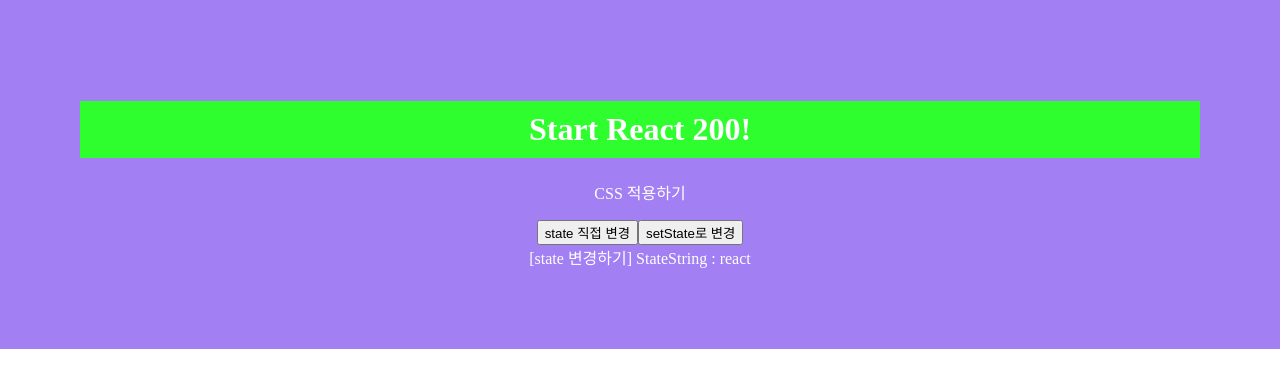
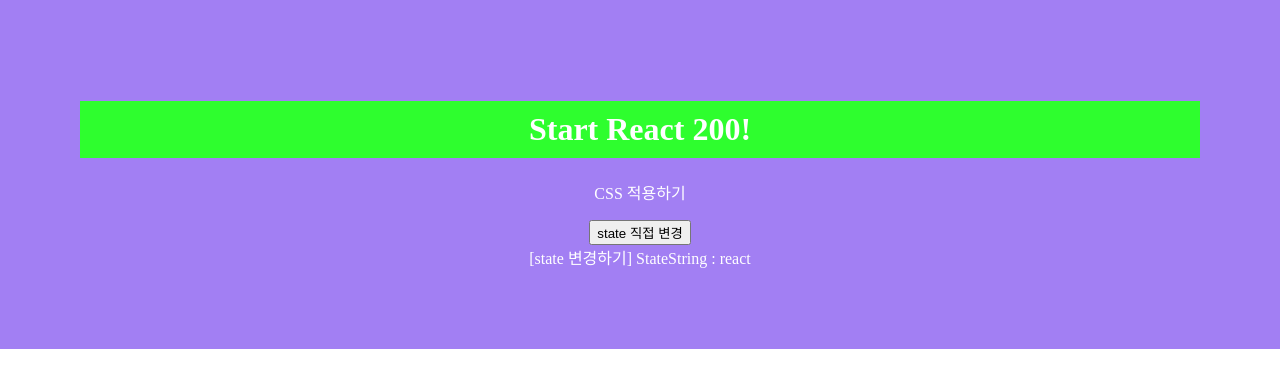
Before and after one commit to Yerim-Choi/React_Study, a React (Create React App) app in the folder client/: page / in a window 1280 px wide. Shown: the top 388 px of the page. Built offline with nearby package versions, Linux system fonts and the light colour scheme.

Commit message:
#R025_forceUpdate 함수

```diff
--- a/client/src/App.js
+++ b/client/src/App.js
@@ -1,13 +1,13 @@
 import React from "react";
 import "./App.css";
-import SetState from "./R025_SetState";
+import ForceUpdate from "./R026_ForceUpdate";
 
 function App() {
   return (
     <div>
       <h1>Start React 200!</h1>
       <p>CSS 적용하기</p>
-      <SetState />
+      <ForceUpdate />
     </div>
   );
 }
--- /dev/null
+++ b/client/src/R026_ForceUpdate.js
@@ -0,0 +1,29 @@
+import React, { Component } from "react";
+
+class R026_ForceUpdate extends Component {
+  constructor(props) {
+    super(props);
+    this.state = {
+      StateString: "react",
+    };
+  }
+
+  StateChange = () => {
+    this.state.StateString = "리액트";
+    this.forceUpdate();
+  };
+
+  render() {
+    return (
+      <div style={{ padding: "0px" }}>
+        <button onClick={(e) => this.StateChange("direct", e)}>
+          state 직접 변경
+        </button>
+        <br />
+        [state 변경하기] StateString : {this.state.StateString}
+      </div>
+    );
+  }
+}
+
+export default R026_ForceUpdate;
```
